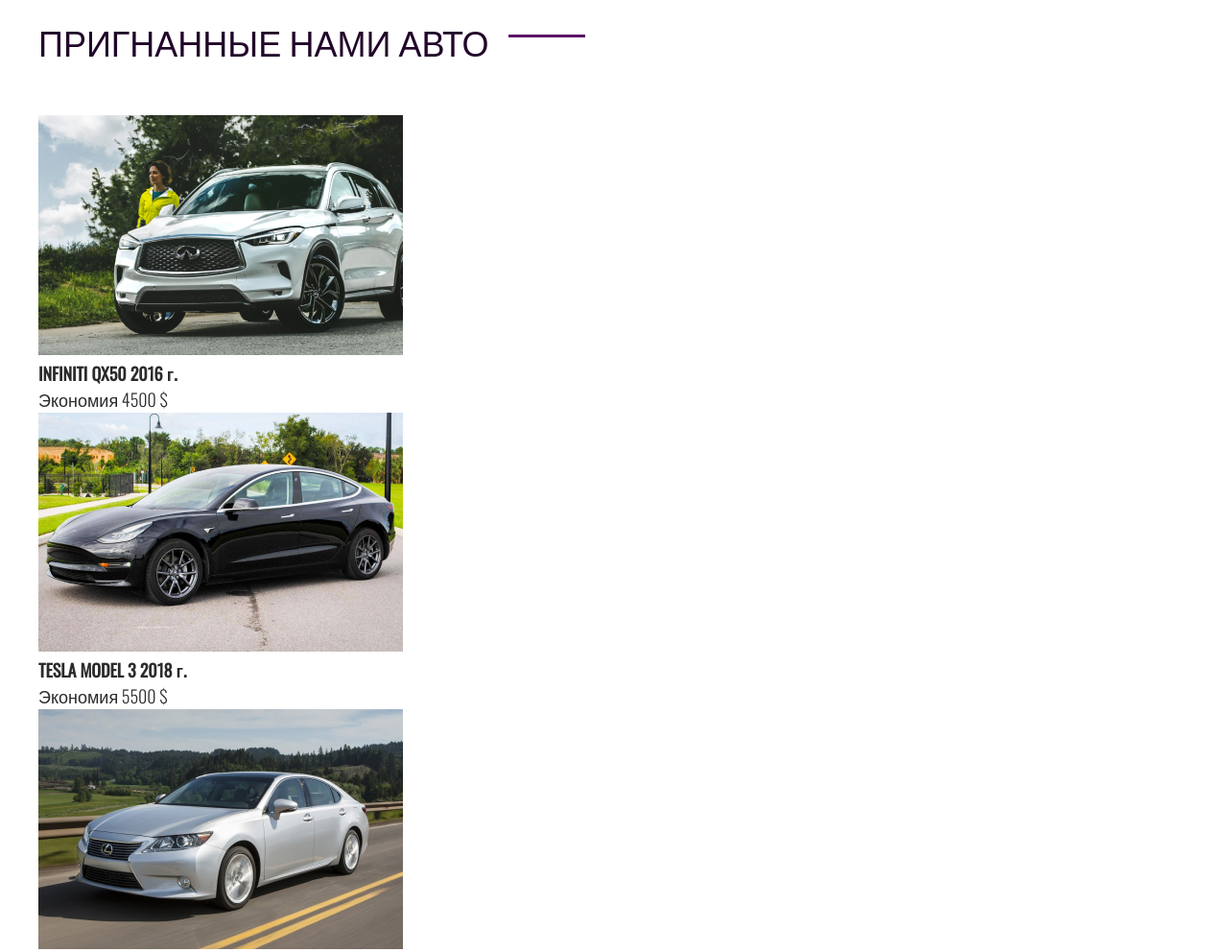
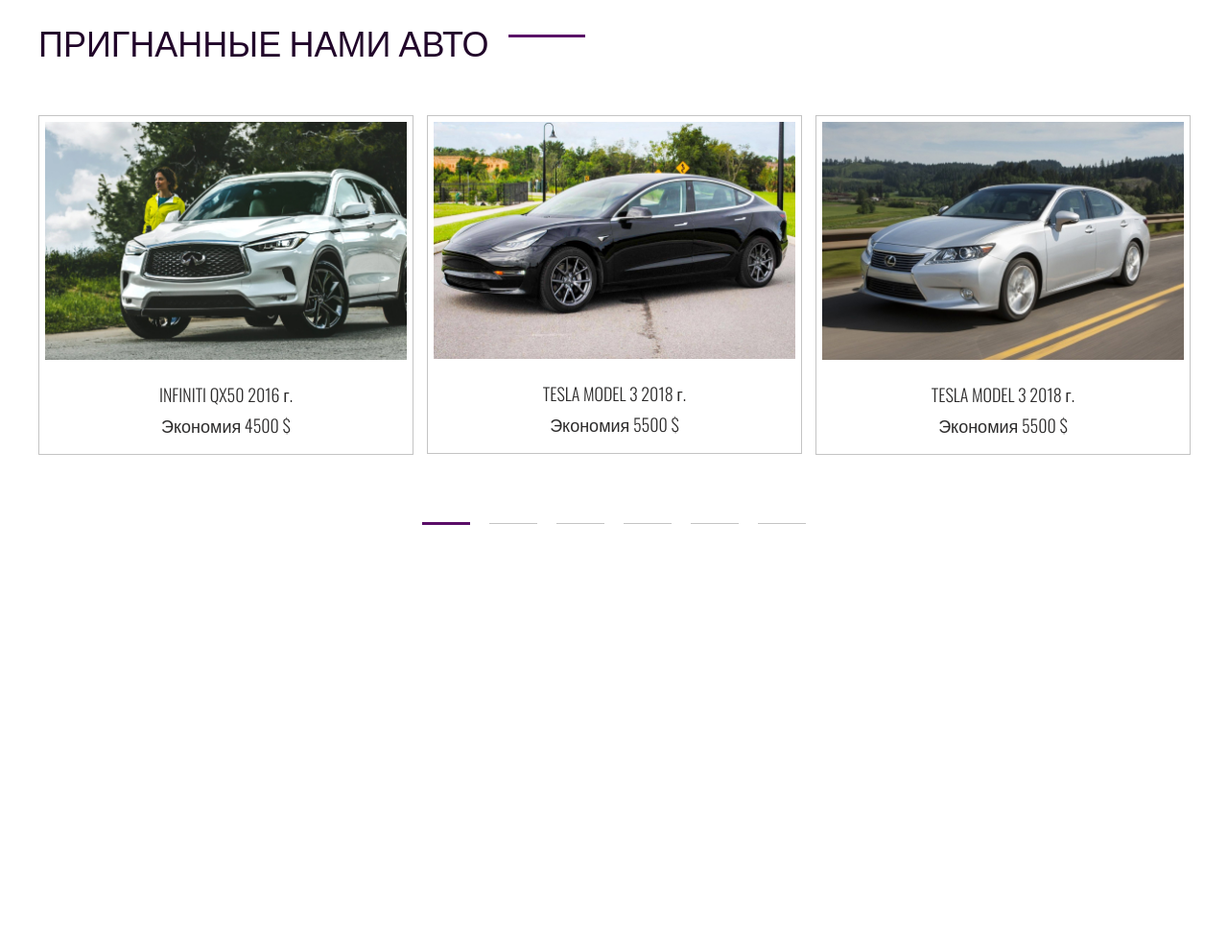
Before and after one commit to Fabarm/AUTO_EXPRESS, a plain HTML site: page index.html in a window 1280 px wide. Shown: the part 2800-3792 px from the top of the page at 96% size. After the commit the page ends 3451 px from the top, so only its background shows below. Drawn offline with nearby package versions, Linux system fonts and the light colour scheme.

Commit message:
add carousel

```diff
--- a/css/style.css
+++ b/css/style.css
@@ -115,9 +115,6 @@ a{
     width: 505px;
     margin-right: 96px;
 }
-.services__content-box{
-
-}
 .services__content-title{
     color: #5A0D67;
     font-size: 18px;
@@ -233,3 +230,47 @@ a{
 .carousel{
     margin-bottom: 100px;
 }
+.carousel__inner{
+    margin: 0 -7px;
+}
+.carousel__item{
+    margin: 0 7px;
+}
+.carousel__item-box{
+    border: 1px solid #c4c4c4;
+    padding: 6px 6px 16px 6px;
+    text-align: center;
+    transition: all .5s;
+}
+.carousel__item-box:hover{
+    color: #fff;
+    background-color: #5A0D67;
+    border-color: #5A0D67;
+}
+.carousel__item-img{
+    max-width: 100%;
+    margin-bottom: 23px;
+}
+.carousel__item-title{
+    font-weight: 300;
+    margin-bottom: 5px;
+}
+.carousel .slick-dots{
+    display: flex;
+    justify-content: center;
+    margin-top: 50px;
+    list-style: none;
+}
+.carousel .slick-dots button{
+    font-size: 0;
+    border: none;
+    padding: 0;
+    margin: 0 10px;
+    background-color: #c4c4c4;
+    width: 50px;
+    height: 1px;
+}
+.carousel .slick-active button{
+    background-color: #5A0D67;
+    height: 3px;
+}
--- a/js/main.js
+++ b/js/main.js
@@ -1,3 +1,9 @@
 $(function(){
 
+$('.carousel__inner').slick({
+    arrows:false,
+    dots:true,
+    slidesToShow:3
 });
+
+});
```
